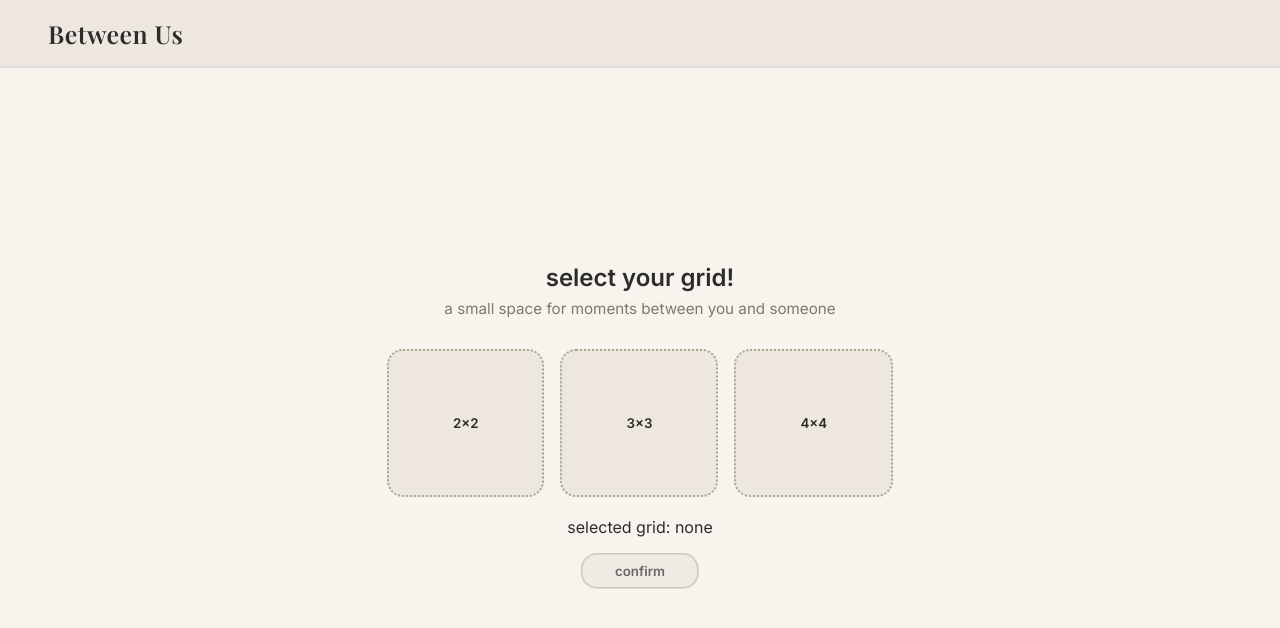
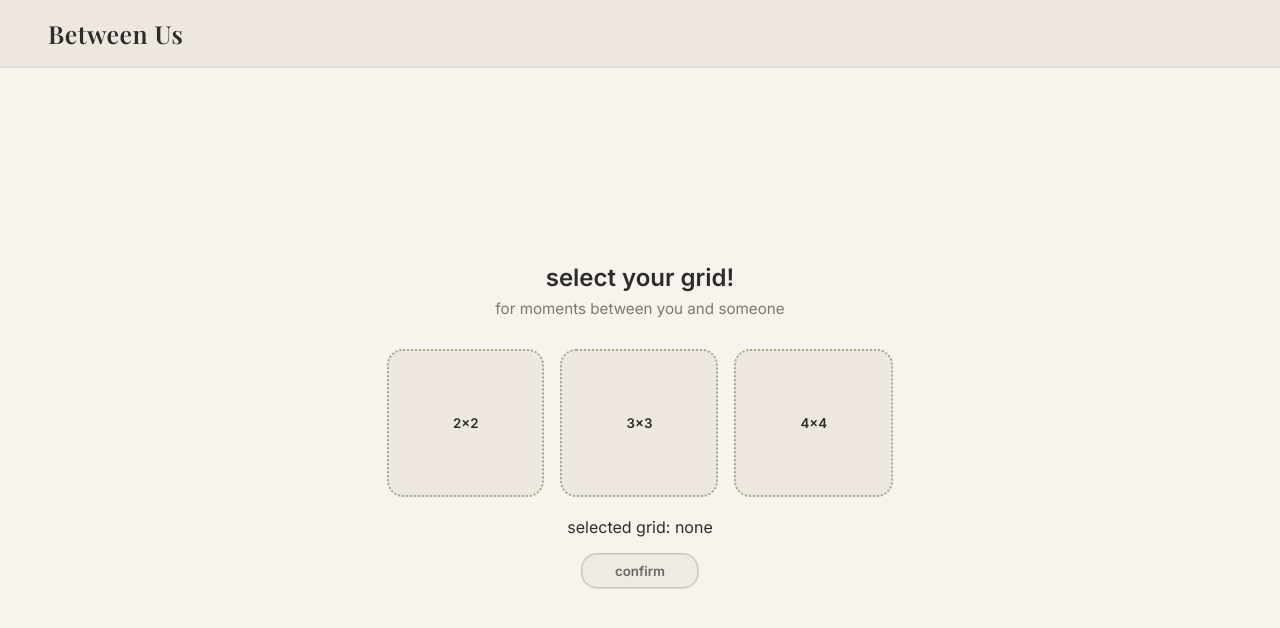
Before and after one commit to kabedont/BetweenUs, a React (Vite) app in the folder BetweenUs/: page / in a window 1280 px wide. Shown: the top 628 px of the page. Built offline with nearby package versions, Linux system fonts and the light colour scheme.

Commit message:
Change tagline message in GridSelection page
Signed-off-by: kabedont <jjenniferjosephina@outlook.com>

```diff
--- a/BetweenUs/src/components/GridSelection.jsx
+++ b/BetweenUs/src/components/GridSelection.jsx
@@ -8,7 +8,7 @@ function GridSelection({onConfirm}){
     return(
         <>
         <h2 className="question">select your grid!</h2>
-        <p className="tagline">a small space for moments between you and someone</p>
+        <p className="tagline">for moments between you and someone</p>
 
         <div className="button-group">
             <button className={`grid-option ${grid === "2x2" ? "selected" : ""}`}
```
